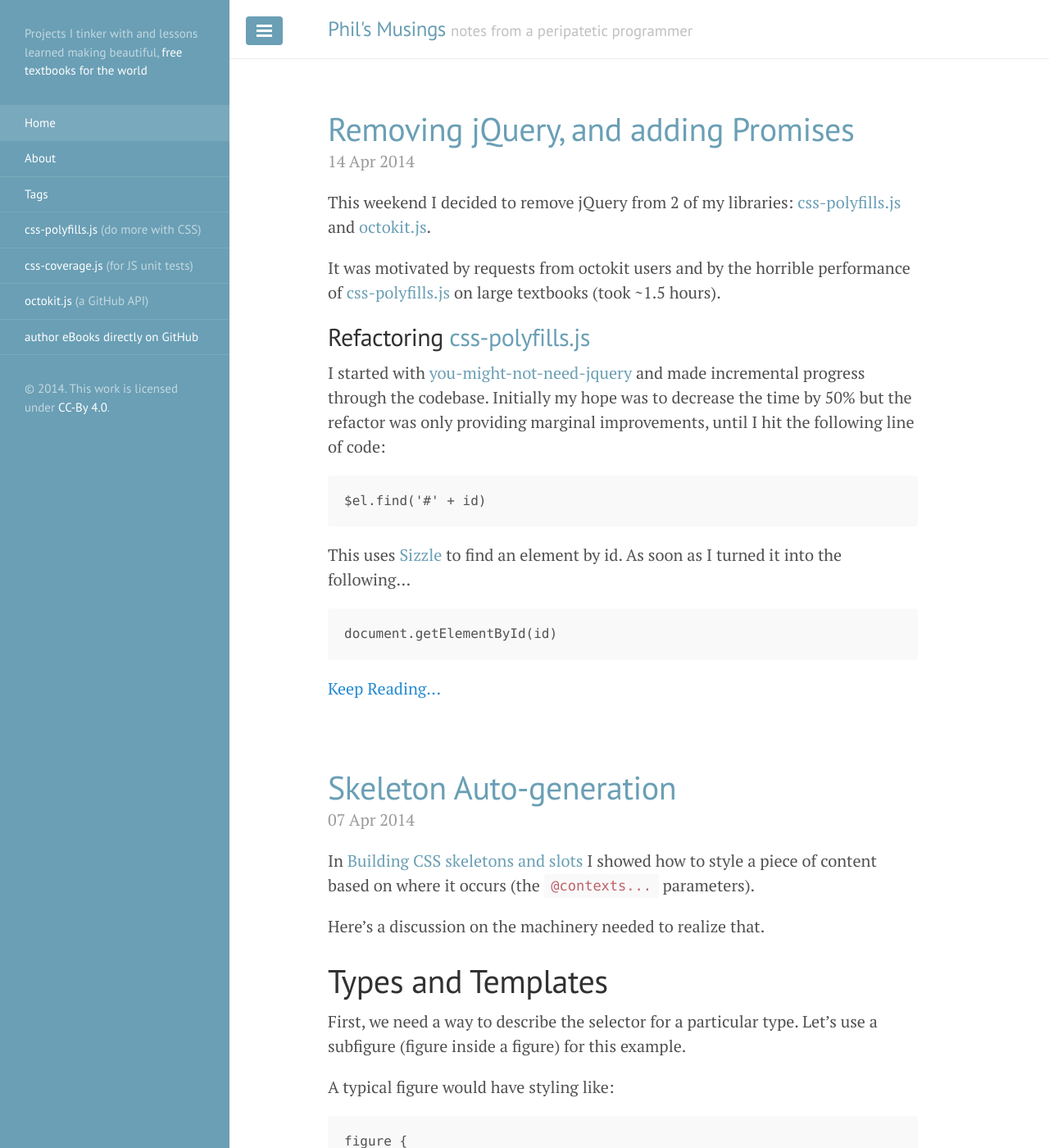
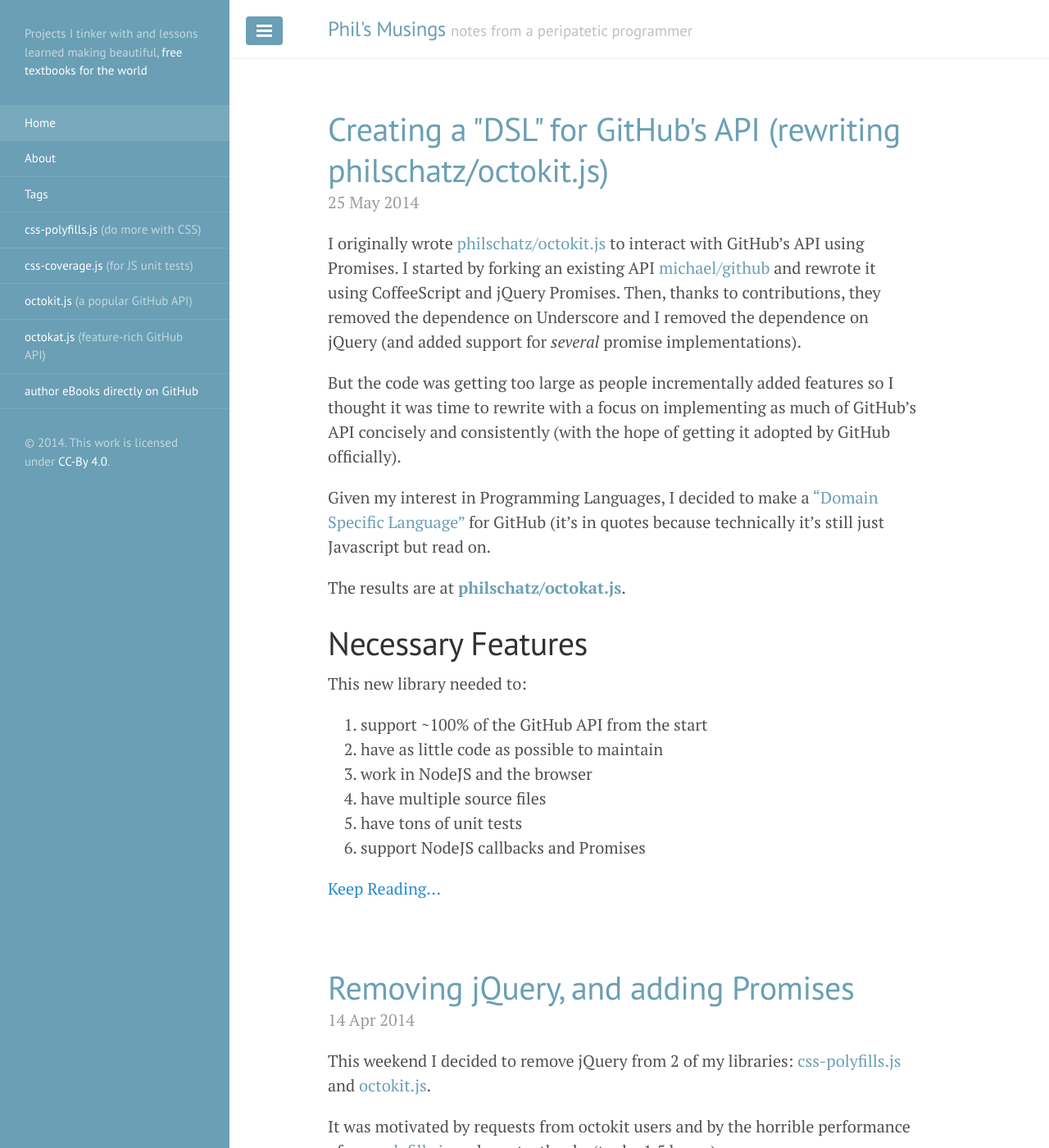
Before and after one commit to philschatz/philschatz.github.io, a Jekyll site: the page built from index.html, in a window 1280 px wide and 1400 px high. Shown: the whole window at 82% size. Built offline with Jekyll 4.4.1, drawn with Linux system fonts in a browser that asks for light colours; Markdown is read by kramdown in place of the engine named in the settings; the list of posts is cut into pages by our own code; some of the changed lines change nothing that is shown; some of the changed text lies outside the part shown.

Commit message:
add octokat post

```diff
--- a/_includes/sidebar.html
+++ b/_includes/sidebar.html
@@ -27,8 +27,9 @@
 
     <a class="sidebar-nav-item" href="/css-polyfills.js/">css-polyfills.js <span class="comment">do more with CSS</span></a>
     <a class="sidebar-nav-item" href="https://github.com/philschatz/css-coverage.js">css-coverage.js <span class="comment">for JS unit tests</span></a>
-    <a class="sidebar-nav-item" href="https://github.com/philschatz/octokit.js/">octokit.js <span class="comment">a GitHub API</span></a>
-    <a class="sidebar-nav-item" href="https://github.com/oerpub/github-bookeditor/">author eBooks directly on GitHub</a>
+    <a class="sidebar-nav-item" href="https://github.com/philschatz/octokit.js">octokit.js <span class="comment">a popular GitHub API</span></a>
+    <a class="sidebar-nav-item" href="https://github.com/philschatz/octokat.js">octokat.js <span class="comment">feature-rich GitHub API</span></a>
+    <a class="sidebar-nav-item" href="https://github.com/oerpub/github-bookeditor">author eBooks directly on GitHub</a>
   </nav>
 
   <div class="sidebar-item">
--- /dev/null
+++ b/_posts/2014-05-25-octokat.md
@@ -0,0 +1,181 @@
+---
+layout: post
+title: Creating a "DSL" for GitHub's API (rewriting philschatz/octokit.js)
+tags: octokit javascript
+---
+
+I originally wrote [philschatz/octokit.js](/tags#octokit) to interact with GitHub's API using Promises. I started by forking an existing API [michael/github](https://github.com/michael/github) and rewrote it using CoffeeScript and jQuery Promises. Then, thanks to contributions, they removed the dependence on Underscore and I removed the dependence on jQuery (and added support for _several_ promise implementations).
+
+But the code was getting too large as people incrementally added features so I thought it was time to rewrite with a focus on implementing as much of GitHub's API concisely and consistently (with the hope of getting it adopted by GitHub officially).
+
+Given my interest in Programming Languages, I decided to make a ["Domain Specific Language"](https://en.wikipedia.org/wiki/Domain-specific_language) for GitHub (it's in quotes because technically it's still just Javascript but read on.
+
+The results are at **[philschatz/octokat.js](https://github.com/philschatz/octokat.js)**.
+
+# Necessary Features
+
+This new library needed to:
+
+1. support ~100% of the GitHub API from the start
+2. have as little code as possible to maintain
+3. work in NodeJS and the browser
+4. have multiple source files
+5. have tons of unit tests
+6. support NodeJS callbacks and Promises
+
+Let me quickly go through each of these and the challenges each presented.
+
+# Support ~100% of the GitHub API
+
+This library abstracts all the authentication, status codes, caching, headers, HyperMedia (URL templates), and pagination returned from GitHub.
+
+## Abstracting Requests and Responses
+
+Understanding how to form a request and how to parse the response is the bulk of the API; the logic is in `src/request.coffee` and `src/replacer.coffee`.
+
+The other part is a chaining function that constructs a valid request.
+
+## Constructing Valid Requests
+
+In the original [philschatz/octokit.js](/tags#octokit) there was a ton of copy/pasta dedicated to just constructing valid URLs.
+
+Instead, this library has a regular expression that validates all URLs before calling GitHub and constructs objects dynamically through chaining (see `src/grammar.coffee`).
+
+By reading the documentation at https://developer.github.com/v3/ a developer implicitly constructs a URL and then issues a request by calling one of the verb methods.
+
+For example, to [list all comments on an issue](https://developer.github.com/v3/issues/comments/#list-comments-on-an-issue) convert the documentation URL to the following:
+
+    GET /repos/:owner/:repo/issues/:number/comments
+
+        .repos(owner, repo).issues(number).comments.fetch()
+
+Here are 3 ways to list all comments on an issue:
+
+    octo = new Octokat()
+
+    # Option 1: using callbacks
+    octo.repos('octokit/octokit.rb').issues(1).comments.fetch (err, comments) ->
+      console.error(err) if err
+      console.log(comments) unless err
+
+    # Option 2: using Promises
+    octo.repos('octokit/octokit.rb').issues(1).comments.fetch()
+    .then (comments) ->
+      console.log(comments)
+
+    # Option 3: using methods on the fetched Repository object
+    octo.repos('octokit/octokit.rb').fetch()
+    .then (repo) ->
+      # `repo` contains returned JSON and additional methods
+      repo.issues(1).fetch()
+      .then (issue) ->
+        # `repo` contains returned JSON and additional methods
+        issue.comments.fetch()
+        .then (comments) ->
+          console.log(comments)
+
+There are several _verb methods_ to choose from:
+
+- `.fetch()`        sends a `GET` and yields an Object
+- `.read()`         sends a `GET` and yields raw data
+- `.create(...)`    sends a `POST` and yields an Object
+- `.update(...)`    sends a `PATCH` and yields an Object
+- `.remove()`       sends a `DELETE` and yields a boolean
+- `.add(...)`       sends a `PUT` and yields a boolean
+- `.contains(...)`  sends a `GET` and yields a boolean
+
+
+
+## Pagination and HTML templates
+
+GitHub returns headers for lists of results. These are automatically converted to `nextPage`, `previousPage`, `firstPage`, and `lastPage` methods on the resulting JSON.
+
+Paging through all the issues on a repository looks like this:
+
+    # Option 1: with callbacks
+    octo.repos('octokit/octokit.rb').issues.fetch (err, issues) ->
+      console.log(issues)
+      issues.nextPage (err, moreIssues) ->
+        console.log(moreIssues)
+
+    # Option 2: with Promises
+    octo.repos('octokit/octokit.rb').issues.fetch()
+    .then (issues) ->
+      console.log(issues)
+      issues.nextPage()
+      .then (moreIssues) ->
+        console.log(moreIssues)
+
+
+# Maintain a Minimal Amount of Code
+
+With this API you are prevented from constructing an invalid URL because every request is validated against the `URL_VALIDATOR` regular expression before sending the request to GitHub.
+
+Instead of writing largely copy/pasta code that constructs classes I opted for a regular expression that represents the entire GitHub API.
+
+This can be found in `src/grammar.coffee`.
+
+
+# Works in NodeJS and the Browser
+
+Getting this to work was a bit challenging.
+
+NodeJS and AMD have slightly different syntaxes; enough to require adding in some boilerplate code to convert between the two.
+
+Each of the source files contains 2 lines of boilerplate on the top of the file and the bottom.
+
+## Attempt 1
+
+Originally, I had the entire library in a single file.
+
+I was able to have very little boilerplate. Just something like the following:
+
+    @define ?= (cb) -> cb((dep) -> require(dep.replace('cs!', '')))
+
+    define (require) ->
+
+      foo = require 'foo'
+
+      ...
+
+      module?.exports = Octokat # For NodeJS
+      window?.Octokat = Octokat # For browsers
+      return Octokat            # For browsers using AMD
+
+This worked well but resulted in a single large file.
+
+## Attempt 2
+
+I then split up the library into multiple files and got it working but ran into a problem when trying to build everything into one file.
+
+I spent about a week trying to get [jrburke/r.js](https://github.com/jrburke/r.js) and [jrburke/almond](https://github.com/jrburke/almond) to build a single file but could not get NodeJS, AMD, and the single file to all work at the same time.
+
+## Attempt 3
+
+Finally, I opted for compiling the coffee files and concatenating them together with a custom `define` method similar to what other libraries do (see the `require()` method in [less/less.js](https://github.com/less/less.js).
+
+With this option, the tests run:
+
+- on the source coffee files in NodeJS
+- on the source coffee files in the browser
+- on the built `dist/octokat.js` file in the browser
+
+Finally, multiple source files **and** tests running in all 3 environments!
+
+
+# Fixtures and Recording HTTP Requests
+
+The library currently runs about 400 tests. There are about 120 unique tests, 80 are alternates using callbacks instead of promises, and 200 are the same tests but running in the browser.
+
+In order to not pummel GitHub with duplicate requests I use [linkedin/sepia](https://github.com/linkedin/sepia) to generate "cassettes" to replay the HTTP requests.
+
+Unfortunately, sepia only runs on NodeJS so I wrote [philschatz/sepia.js](https://github.com/philschatz/sepia.js) which plays back (and can record) `linkedin/sepia` tests.
+
+
+# Support NodeJS Callbacks and Promises
+
+In order to support both callbacks and promises, the asynchronous methods (called _verb methods_) all support a function as the final argument and return a Promise.
+
+This way, you can always end each line with a callback or with a `.then()` and the code just works.
+
+The client only returns a Promise if one of the supported Promise libraries are detected (`jQuery`, `angular`, `Q`, or native Promises).
```
